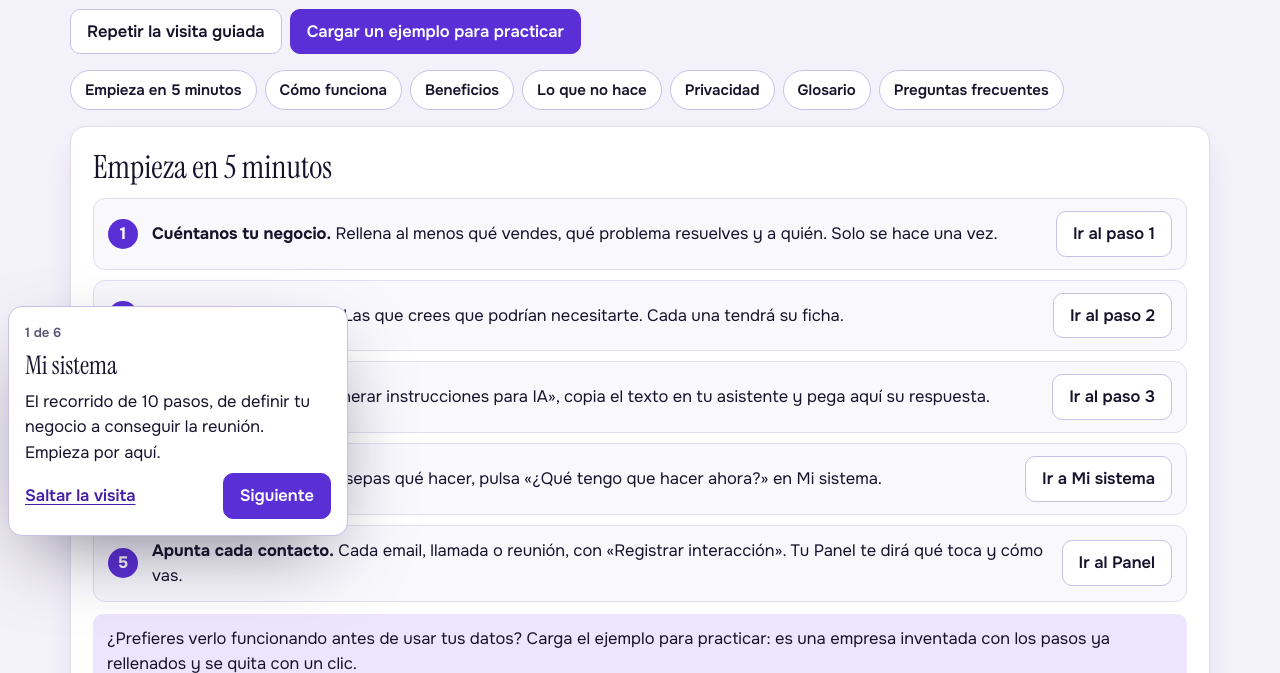
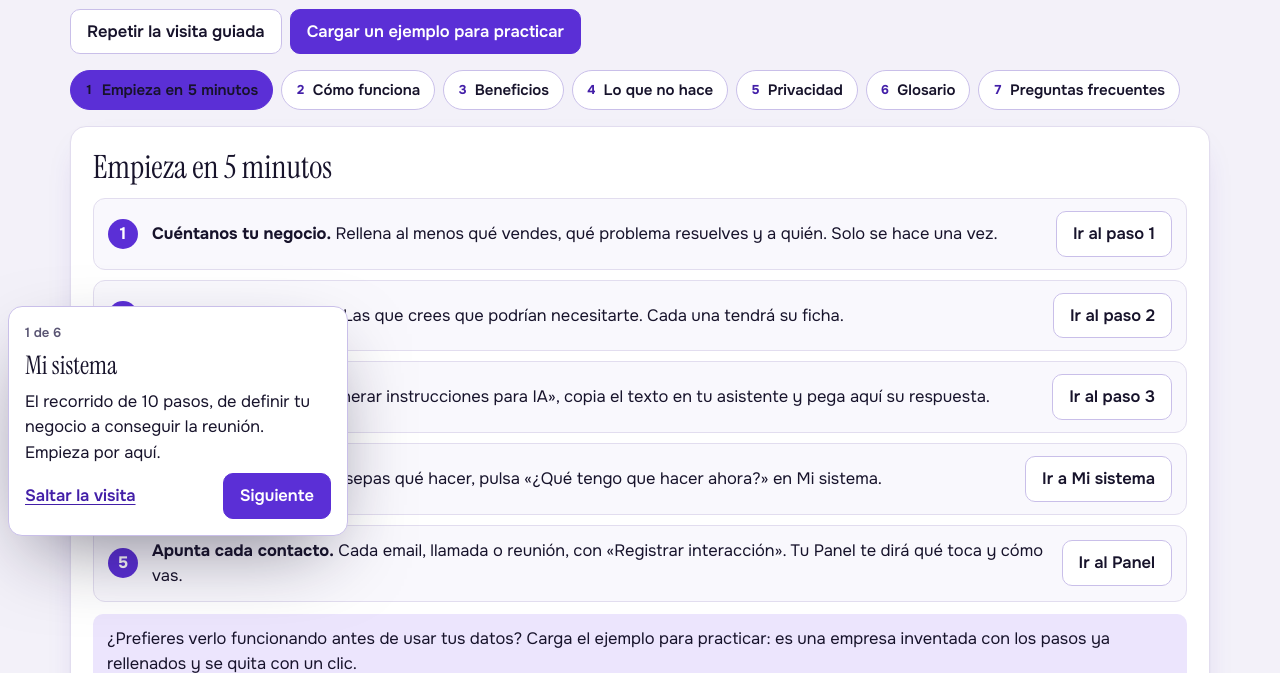
Before and after one commit to Alboradal/prospeccion, a plain HTML site: page index.html in a window 1280 px wide. Both pictures are taken after a click on the link "Guía". Shown: the part 557-1230 px from the top of the page. Drawn offline with Linux system fonts and the light colour scheme.

Commit message:
Guía por apartados

```diff
--- a/index.html
+++ b/index.html
@@ -554,6 +554,11 @@ ol.glist{list-style:decimal}
 .tour .row-btns .link{margin-right:auto}
 .tour-hl{outline:3px solid var(--accent)!important;outline-offset:3px;position:relative;z-index:7;border-radius:10px}
 @media (max-width:1360px){.active-p label{position:absolute;width:1px;height:1px;overflow:hidden;clip:rect(0 0 0 0);white-space:nowrap}#selProspect{width:220px}}
+.gnav{scroll-margin-top:80px}
+.gnav .chip b{background:transparent;padding:0;min-width:0}
+.gnav .chip[aria-pressed="true"] b{background:transparent;color:inherit}
+.gpager{display:flex;flex-wrap:wrap;gap:10px;justify-content:space-between;margin-top:18px;padding-top:16px;border-top:1px solid var(--line)}
+@media (max-width:520px){.gpager .btn{flex:1 1 100%}}
 </style>
 </head>
 <body>
@@ -3485,11 +3490,19 @@ const FAQ=[
   ["¿Necesito una cuenta o pagar algo?","Esta web no pide cuenta ni pago. Tu asistente de IA puede tener su propio plan gratuito o de pago.",""]
 ];
 
+const GSECS=[["g-empieza","Empieza en 5 minutos"],["g-como","Cómo funciona"],["g-benef","Beneficios"],["g-nohace","Lo que no hace"],["g-priv","Privacidad"],["g-glos","Glosario"],["g-faq","Preguntas frecuentes"]];
+let gSec="g-empieza";
+function showGSec(id,focus){
+  gSec=id;
+  GSECS.forEach(([i])=>{const s=$("#"+i);if(s)s.hidden=i!==id});
+  $$("[data-gsec]",$("#gnav")).forEach(b=>b.setAttribute("aria-pressed",b.dataset.gsec===id));
+  if(focus){const nav=$("#gnav");if(nav.getBoundingClientRect().top<0)nav.scrollIntoView({block:"start"});const h=$("#"+id+"-h");h.tabIndex=-1;h.focus({preventScroll:true})}
+}
 function guideHTML(){
   const hasDemo=store.prospects.some(p=>p.demo);
   return `<div class="sys-head"><div><h2 id="guiaH">Guía de uso</h2><p class="muted">Todo lo que necesitas para sacarle partido a la plataforma, explicado sin tecnicismos.</p></div>
     <div class="row-btns"><button type="button" class="btn" id="btnTour">Repetir la visita guiada</button><button type="button" class="btn primary" data-go="demo" id="btnDemo">${hasDemo?"Quitar el ejemplo":"Cargar un ejemplo para practicar"}</button></div></div>
-  <nav class="gnav" aria-label="Apartados de la guía">${[["g-empieza","Empieza en 5 minutos"],["g-como","Cómo funciona"],["g-benef","Beneficios"],["g-nohace","Lo que no hace"],["g-priv","Privacidad"],["g-glos","Glosario"],["g-faq","Preguntas frecuentes"]].map(([i,l])=>`<a class="chip" href="#${i}" data-anchor="${i}">${l}</a>`).join("")}</nav>
+  <nav class="gnav" id="gnav" aria-label="Apartados de la guía">${GSECS.map(([i,l],n)=>`<button type="button" class="chip" data-gsec="${i}" aria-pressed="${i===gSec}"><b>${n+1}</b> ${l}</button>`).join("")}</nav>
 
   <section class="panel gsec" id="g-empieza" aria-labelledby="g-empieza-h"><h3 id="g-empieza-h">Empieza en 5 minutos</h3>
     <ol class="gsteps">
@@ -3584,18 +3597,21 @@ function renderFaq(){
   $("#faqStatus").textContent=l.length?(q?`${l.length} preguntas encontradas.`:""):`Ninguna pregunta coincide con «${$("#faqQ").value.trim()}». Prueba con otra palabra o consulta el glosario.`;
 }
 function renderGuide(){
-  $("#guideBody").innerHTML=guideHTML();renderGlos();renderFaq();
+  $("#guideBody").innerHTML=guideHTML();
+  GSECS.forEach(([i],n)=>{const p=GSECS[n-1],x=GSECS[n+1];$("#"+i).insertAdjacentHTML("beforeend",`<nav class="gpager" aria-label="Seguir leyendo">${p?`<button type="button" class="btn" data-gsec="${p[0]}">Anterior: ${p[1]}</button>`:"<span></span>"}${x?`<button type="button" class="btn primary" data-gsec="${x[0]}">Siguiente: ${x[1]}</button>`:""}</nav>`)});
+  showGSec(gSec,false);renderGlos();renderFaq();
   $("#glosQ").addEventListener("input",renderGlos);$("#faqQ").addEventListener("input",renderFaq);
 }
 $("#guideBody").addEventListener("click",e=>{
-  const g=e.target.closest("[data-go]"),a=e.target.closest("[data-anchor]");
+  const g=e.target.closest("[data-go]"),a=e.target.closest("[data-gsec]");
   if(g){GO[g.dataset.go][1](g)}
-  else if(a){e.preventDefault();const t=$("#"+a.dataset.anchor);t.scrollIntoView({block:"start"});const h=$("h3",t);h.tabIndex=-1;h.focus({preventScroll:true})}
+  else if(a){showGSec(a.dataset.gsec,true)}
   else if(e.target.closest("#btnTour")){startTour(true)}
 });
+$("#guideBody").addEventListener("toggle",e=>{const d=e.target;if(d.classList&&d.classList.contains("gdet")&&d.open)$$(".gdet",d.parentElement).forEach(x=>{if(x!==d)x.open=false})},true);
 function openGuideStep(n){
   showView("guia",true);
-  const d=$("#g-recorrido");d.open=true;
+  showGSec("g-como",false);$$("#g-como .gdet").forEach(x=>x.open=false);const d=$("#g-recorrido");d.open=true;
   const li=$("#gp-"+n);li.classList.add("flash");li.scrollIntoView({block:"center"});li.focus({preventScroll:true});
   setTimeout(()=>li.classList.remove("flash"),1600);
 }
```
